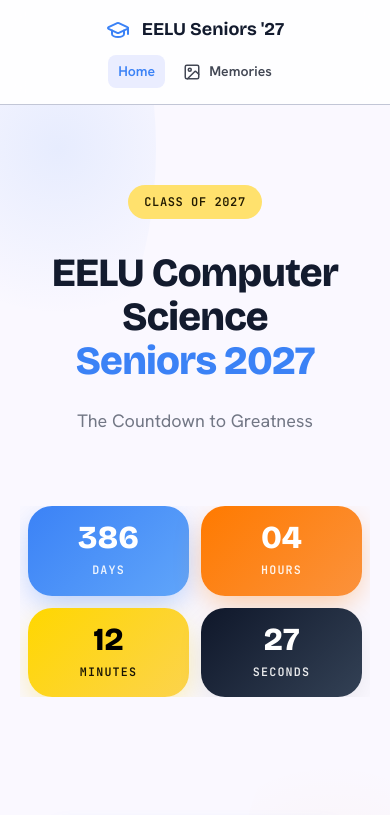
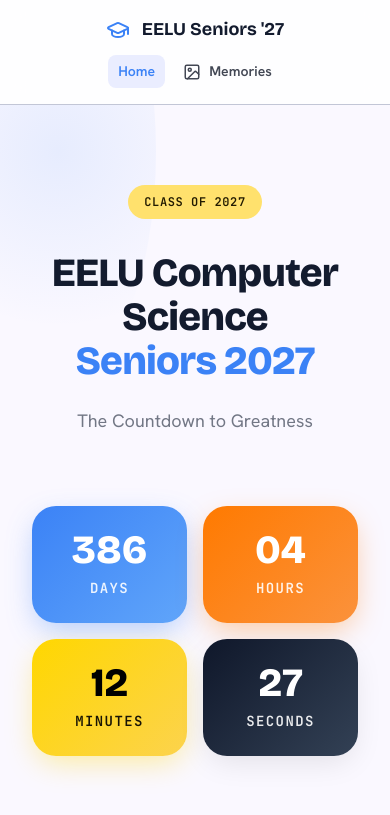
Before and after one commit to MostafaAlshennawy1/eelu-seniors-2027, a React (Vite) app: page /#/ in a window 390 px wide. Shown: the top 815 px of the page. Built offline with nearby package versions, Linux system fonts and the light colour scheme.

Commit message:
Revert countdown to original size but fix overflow

```diff
--- a/src/components/Countdown.css
+++ b/src/components/Countdown.css
@@ -4,7 +4,6 @@
   align-items: center;
   margin: var(--stack-md) 0;
   width: 100%;
-  overflow-x: hidden;
 }
 
 .countdown-grid {
@@ -19,14 +18,7 @@
   .countdown-grid {
     grid-template-columns: repeat(2, 1fr);
     gap: 16px;
-    padding: 0 16px;
-  }
-}
-
-@media (max-width: 480px) {
-  .countdown-grid {
-    gap: 12px;
-    padding: 0 8px;
+    padding: 0 12px;
   }
 }
 
@@ -40,18 +32,13 @@
   color: white;
   box-shadow: 0 10px 30px -5px rgba(0,0,0,0.1);
   transition: transform 0.3s ease;
-  width: 100%;
-}
-
-@media (max-width: 768px) {
-  .countdown-box {
-    padding: 20px 16px;
-  }
+  box-sizing: border-box;
 }
 
 @media (max-width: 480px) {
   .countdown-box {
-    padding: 16px 8px;
+    /* Keep the large vertical size, but reduce horizontal padding so it fits 2 side-by-side */
+    padding: 24px 12px;
   }
 }
 
@@ -81,14 +68,20 @@
 
 .countdown-number {
   font-family: var(--font-headline);
-  font-size: clamp(32px, 8vw, 56px);
+  font-size: 56px;
   font-weight: 800;
   line-height: 1;
 }
 
+@media (max-width: 768px) {
+  .countdown-number {
+    font-size: 40px;
+  }
+}
+
 .countdown-label {
   font-family: var(--font-label);
-  font-size: clamp(10px, 3vw, 14px);
+  font-size: 14px;
   font-weight: 600;
   text-transform: uppercase;
   letter-spacing: 0.1em;
```
